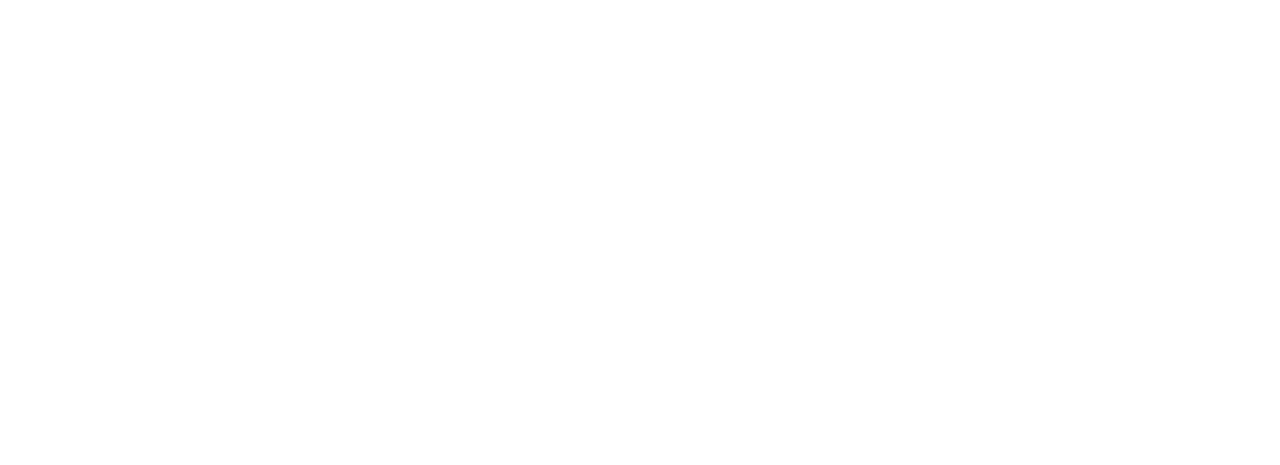
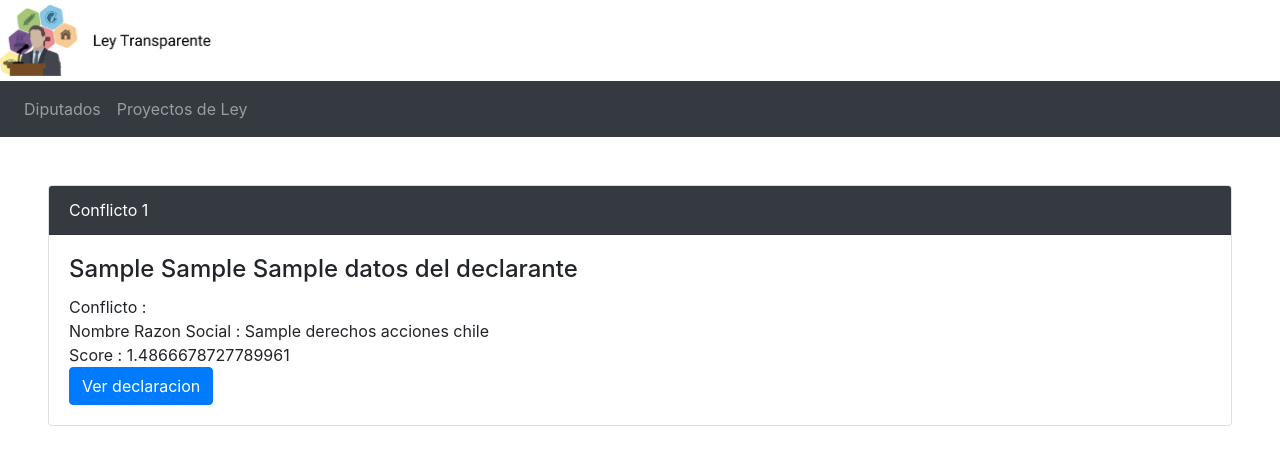
Before and after one commit to nachotp/leytransparente, a Django app: page /conflicto/1 in a window 1280 px wide. Before the commit the part shown is empty. Shown: the top 465 px of the page. Run offline with Django 3.2, Linux system fonts and the light colour scheme; tables that the repository leaves empty hold one stand-in row (values such as "Sample post"); a database or web service that is not in the repository returns one stand-in record (values such as "Sample title"); some libraries are stand-ins or nearby versions.

Commit message:
Vista de conflictos

```diff
--- a/ltweb/templates/conflict_view.html
+++ b/ltweb/templates/conflict_view.html
@@ -1,4 +1,28 @@
+{% extends 'base.html' %}
 
 {% block content %}
+{% if conflictos %}
+<div>
+        <div>
+<b-card-group deck>
+    {% for diputado in conflictos %}
+            <b-card bg-variant="Light" title= "{{ diputado.1 }}" header= "Conflicto {{forloop.counter}}" header-text-variant="white" header-bg-variant="dark">
+              <b-card-text>
+                    Conflicto : <br>
+                    Nombre Razon Social :
+                    {{diputado.3.Nombre_Razon_Social}}
+                  <br>
+                  Score : {{ diputado.0 }}
+                  <br>
+              </b-card-text>
 
+              <b-button href="{% url 'Ver Declaracion' %}?id={{ diputado.2 }}" variant="primary">Ver declaracion</b-button>
+            </b-card>
+    {% endfor %}
+</b-card-group>
+</div>
+</div>
+{% else %}
+<h1>No se han encontrado conflictos de interes.</h1>
+{% endif %}
 {% endblock %}
```
